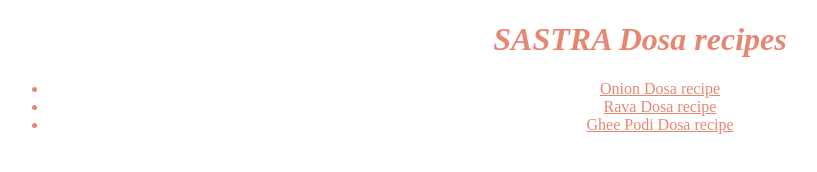
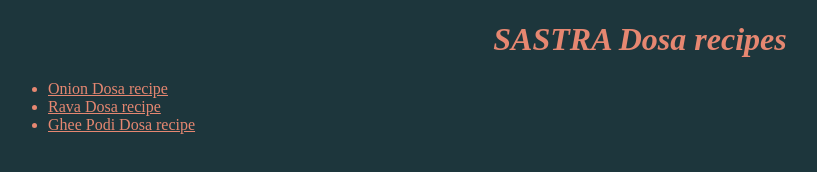
Before and after one commit to Jagadeeshwaran07/sastra-recipes, a plain HTML site: page index.html in a window 1280 px wide. Shown: the whole page, without its empty margins (0-817 px from the left). Drawn offline with Linux system fonts and the light colour scheme.

Commit message:
modified CSS styles

```diff
--- a/styles.css
+++ b/styles.css
@@ -1,9 +1,10 @@
 *{
     color : #e68771;
+    background-color: #1d363c;
 }
 
 ul {
-    text-align: center;
+
     color: #1d363c;
 }
 
```
